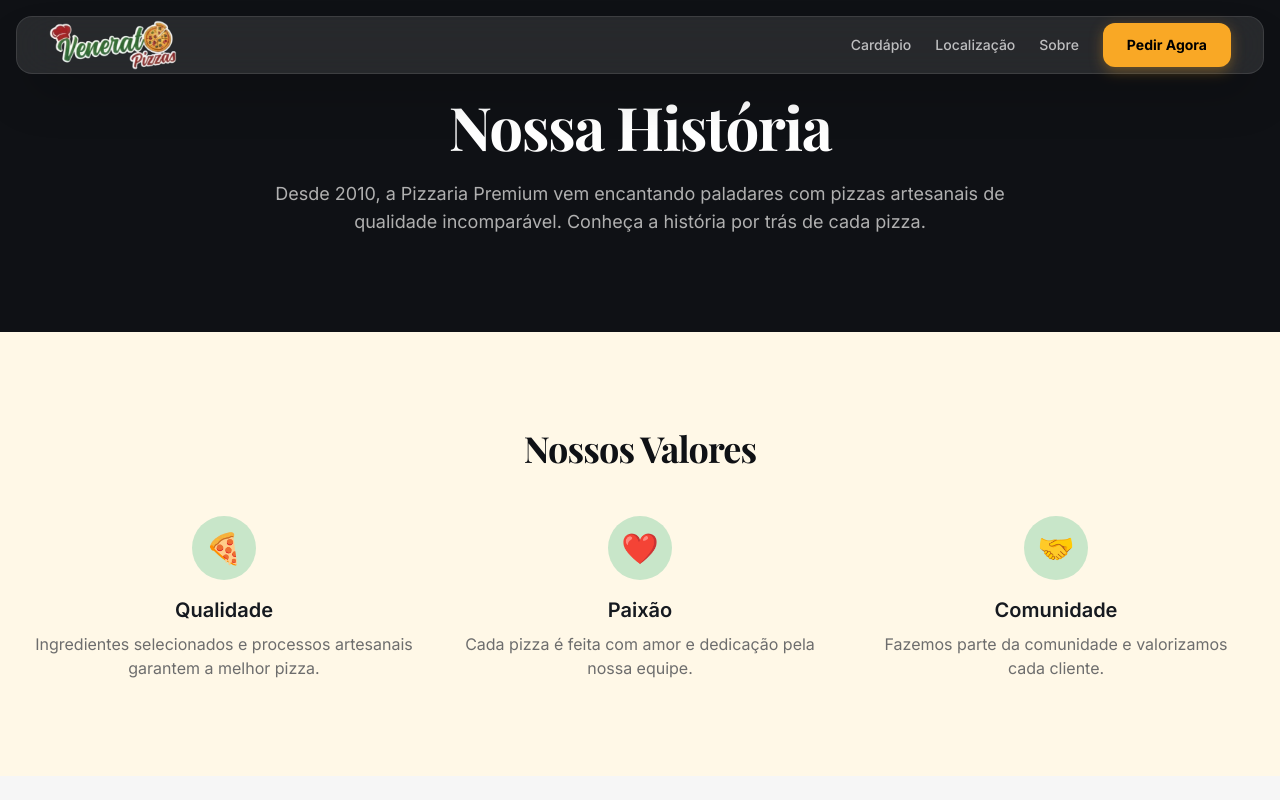
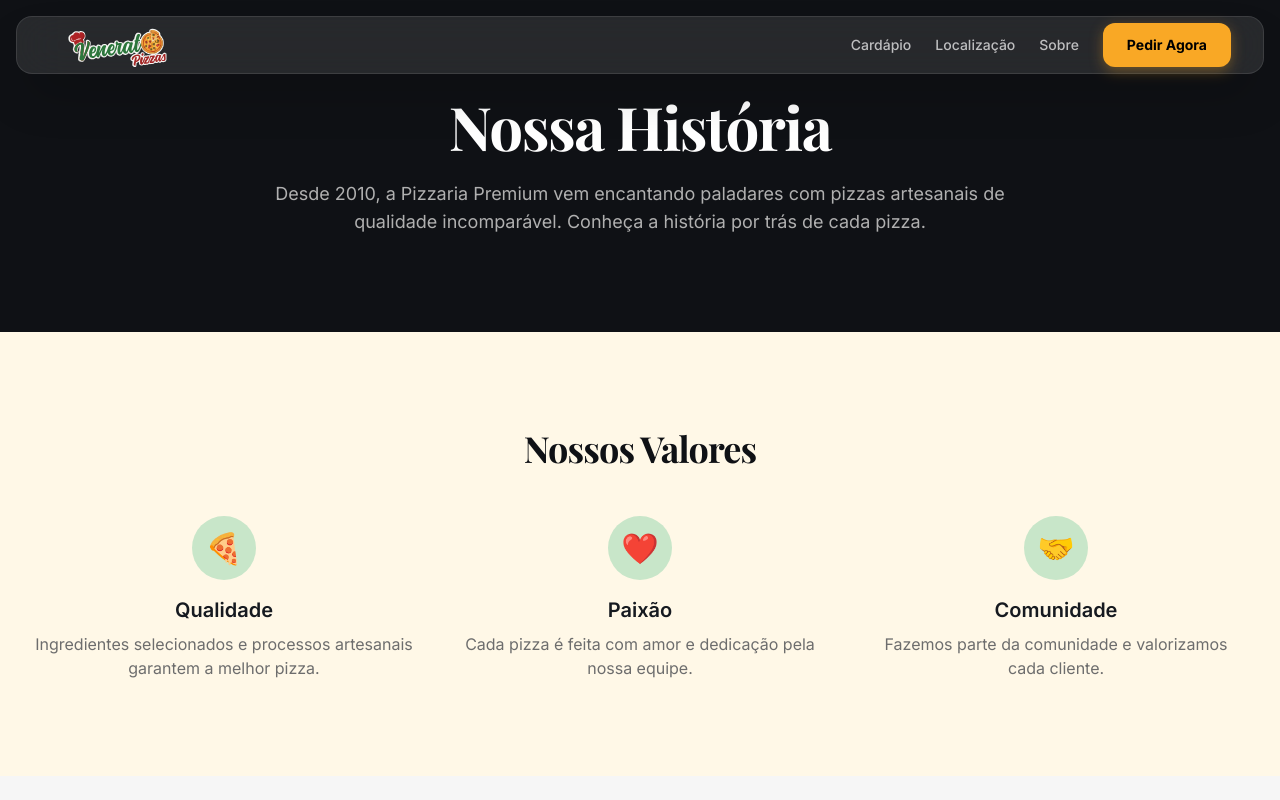
Before and after one commit to fidelismailson27-rgb/pizzaria-wabiz, a Next.js app: page /sobre in a window 1280 px wide. Shown: the top 800 px of the page. Built offline with nearby package versions, Linux system fonts and the light colour scheme; a web font is replaced by a local one.

Commit message:
Use SVG logo and improve hero branding

```diff
--- a/src/components/Footer.tsx
+++ b/src/components/Footer.tsx
@@ -1,5 +1,4 @@
 import Link from 'next/link';
-import Image from 'next/image';
 import InstagramFeed from './InstagramFeed';
 
 const footerLinks = {
@@ -22,12 +21,10 @@ export default function Footer() {
       <div className="container-custom py-12">
         <div className="grid gap-8 md:grid-cols-2 lg:grid-cols-4">
           <div className="space-y-4">
-            <Link href="/" className="flex items-center gap-3">
-              <Image
-                src="/brand/logo-venerato-transparent.png"
+            <Link href="/" className="flex items-center">
+              <img
+                src="/brand/logo-venerato.svg"
                 alt="Venerato Pizzas - Logo"
-                width={160}
-                height={52}
                 className="h-auto w-36 object-contain"
               />
             </Link>
--- a/src/components/Header.tsx
+++ b/src/components/Header.tsx
@@ -1,19 +1,15 @@
 import Link from 'next/link';
-import Image from 'next/image';
 import Navbar from './Navbar';
 
 export default function Header() {
   return (
     <header className="fixed top-4 left-4 right-4 z-50 backdrop-blur-xl bg-white/10 border border-white/10 rounded-2xl shadow-2xl">
       <div className="container-custom flex h-14 items-center justify-between">
-        <Link href="/" className="flex items-center gap-3">
-          <Image
-            src="/brand/logo-venerato-transparent.png"
+        <Link href="/" className="flex items-center">
+          <img
+            src="/brand/logo-venerato.svg"
             alt="Venerato Pizzas - Logo"
-            width={132}
-            height={43}
             className="h-auto w-28 object-contain md:w-32"
-            priority
           />
         </Link>
 
--- a/src/components/Hero.tsx
+++ b/src/components/Hero.tsx
@@ -1,5 +1,4 @@
 import Link from 'next/link';
-import Image from 'next/image';
 
 export default function Hero() {
   return (
@@ -27,13 +26,10 @@ export default function Hero() {
         <div className="container-custom flex flex-col items-center text-center">
           {/* Logo */}
           <div className="mb-8 animate-fade-in">
-            <Image
-              src="/brand/logo-venerato-transparent.png"
-              width={500}
-              height={163}
+            <img
+              src="/brand/logo-venerato.svg"
               alt="Venerato Pizzas"
-              className="h-auto w-[380px] object-contain md:w-[650px] lg:w-[750px]"
-              priority
+              className="h-auto w-[420px] md:w-[650px] lg:w-[850px]"
             />
           </div>
 
--- a/src/components/Navbar.tsx
+++ b/src/components/Navbar.tsx
@@ -2,7 +2,6 @@
 
 import { useState } from 'react';
 import Link from 'next/link';
-import Image from 'next/image';
 
 export default function Navbar() {
   const [isOpen, setIsOpen] = useState(false);
@@ -41,11 +40,9 @@ export default function Navbar() {
         <div className="glass absolute left-0 right-0 top-16 border-b border-white/10">
           <nav className="container-custom space-y-1 py-4">
             <Link href="/" className="mb-3 flex items-center px-4" onClick={() => setIsOpen(false)}>
-              <Image
-                src="/brand/logo-venerato-transparent.png"
+              <img
+                src="/brand/logo-venerato.svg"
                 alt="Venerato Pizzas - Logo"
-                width={180}
-                height={59}
                 className="h-auto w-36 object-contain"
               />
             </Link>
```
Also changed, not shown: public/brand/logo-venerato.svg.
